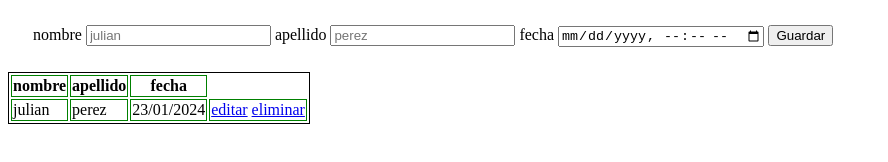
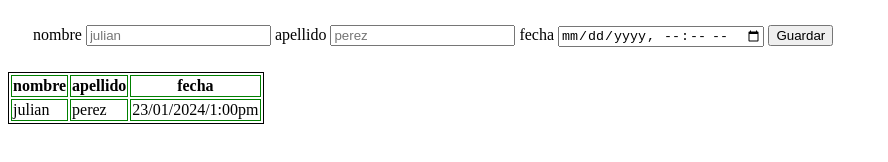
Before and after one commit to Julianperezortiz2301/portafolio-clases-recode, a plain HTML site: page clase12practica/index.html in a window 1280 px wide. Shown: the whole page, without its empty margins (0-888 px from the left). Drawn offline with Linux system fonts and the light colour scheme.

Commit message:
(add)todo

```diff
--- a/clase12practica/index.html
+++ b/clase12practica/index.html
@@ -33,12 +33,9 @@
 
                 <td>julian</td>
                 <td>perez</td>
-                <td>23/01/2024</td>
+                <td>23/01/2024/1:00pm</td>
 
-                <td>
-                    <a href="#">editar</a>
-                    <a href="#">eliminar</a>
-                </td>
+
 
         </tbody>
     </table>
```
